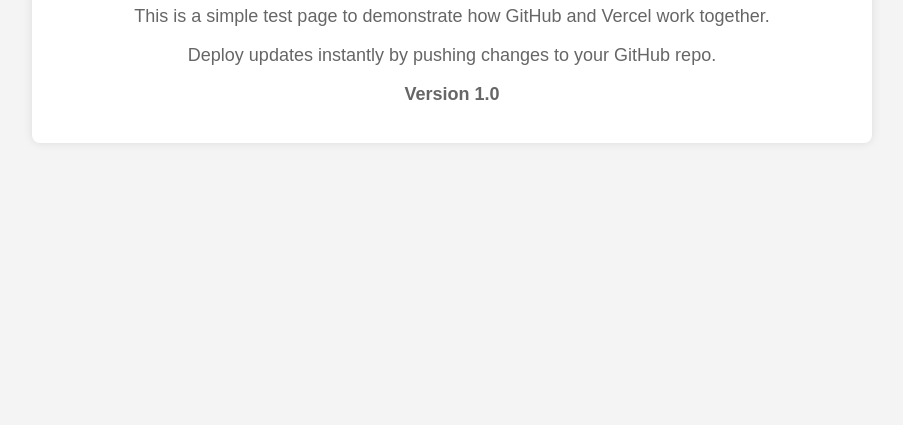
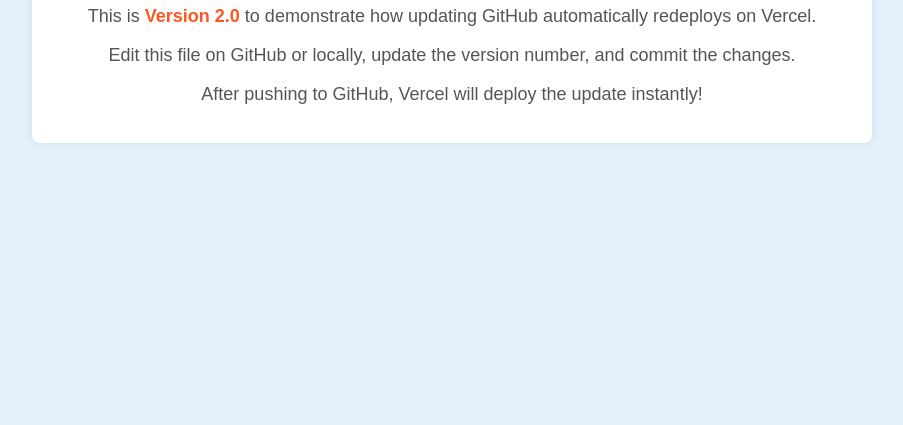
Before and after one commit to tmsteph/3dvr-david-test, a plain HTML site: page index.html in a window 1280 px wide. Shown: the part 375-800 px from the top of the page, without its empty margins (188-1091 px from the left). Drawn offline with Linux system fonts and the light colour scheme.

Commit message:
Update index.html

```diff
--- a/index.html
+++ b/index.html
@@ -3,7 +3,7 @@
 <head>
     <meta charset="UTF-8">
     <meta name="viewport" content="width=device-width, initial-scale=1.0">
-    <title>3DVR GitHub + Vercel Demo</title>
+    <title>3DVR GitHub + Vercel Workflow Demo (V2)</title>
     <style>
         body {
             font-family: Arial, sans-serif;
@@ -14,7 +14,7 @@
             justify-content: center;
             align-items: center;
             height: 100vh;
-            background-color: #f4f4f4;
+            background-color: #e3f2fd;
         }
         .container {
             padding: 20px;
@@ -27,16 +27,20 @@
         }
         p {
             font-size: 18px;
-            color: #666;
+            color: #555;
+        }
+        .highlight {
+            font-weight: bold;
+            color: #ff5722;
         }
     </style>
 </head>
 <body>
     <div class="container">
         <h1>Welcome to 3DVR's GitHub & Vercel Workflow Demo</h1>
-        <p>This is a simple test page to demonstrate how GitHub and Vercel work together.</p>
-        <p>Deploy updates instantly by pushing changes to your GitHub repo.</p>
-        <p><strong>Version 1.0</strong></p>
+        <p>This is <span class="highlight">Version 2.0</span> to demonstrate how updating GitHub automatically redeploys on Vercel.</p>
+        <p>Edit this file on GitHub or locally, update the version number, and commit the changes.</p>
+        <p>After pushing to GitHub, Vercel will deploy the update instantly!</p>
     </div>
 </body>
 </html>
```
